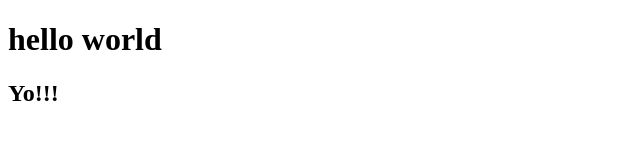
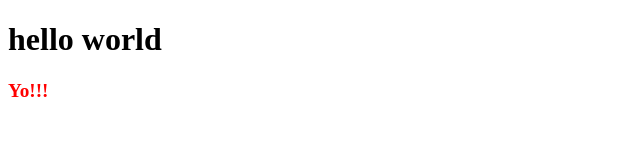
Before and after one commit to ayomide0000/webose-happiness, a plain HTML site: page index.html in a window 1280 px wide. Shown: the full height of the page, 0-640 px from the left. Drawn offline with Linux system fonts and the light colour scheme.

Commit message:
I added css

```diff
--- a/index.html
+++ b/index.html
@@ -5,6 +5,7 @@
     <meta http-equiv="X-UA-Compatible" content="IE=edge">
     <meta name="viewport" content="width=device-width, initial-scale=1.0">
     <title>Document</title>
+    <link rel="stylesheet" href="style.css">
 </head>
 <body>
     <h1>hello world</h1>
--- /dev/null
+++ b/style.css
@@ -0,0 +1,4 @@
+h2 {
+    font-size: 1.2em;
+    color: red;
+}
```
